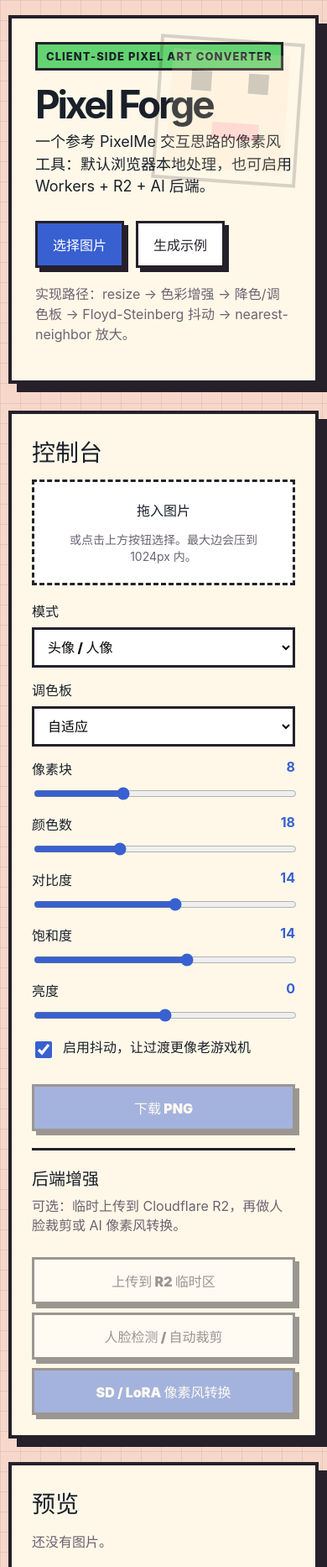
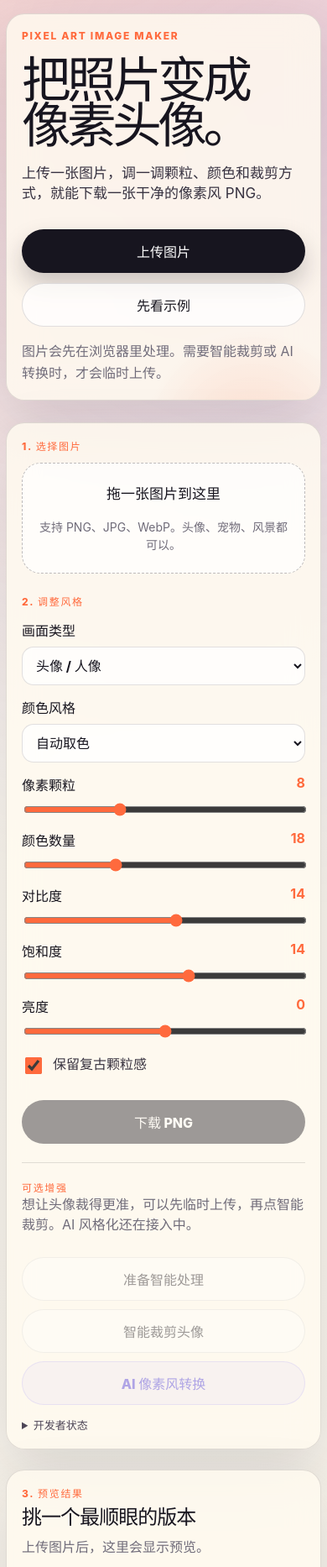
Before and after one commit to suprewen/pixel-forge, a website built with Vite: page index.html in a window 390 px wide. Shown: the top 1866 px of the page at 84% size. Built offline with nearby package versions, Linux system fonts and the light colour scheme.

Commit message:
Redesign Pixel Forge frontend

```diff
--- a/src/main.ts
+++ b/src/main.ts
@@ -76,27 +76,36 @@
 app.innerHTML = `
   <main class="shell">
     <section class="hero-panel">
-      <div class="eyebrow">Client-side pixel art converter</div>
-      <h1>Pixel Forge</h1>
-      <p class="lead">一个参考 PixelMe 交互思路的像素风工具：默认浏览器本地处理，也可启用 Workers + R2 + AI 后端。</p>
-      <div class="hero-actions">
-        <label class="primary-button" for="fileInput">选择图片</label>
-        <button class="ghost-button" id="demoButton" type="button">生成示例</button>
+      <div class="hero-copy">
+        <div class="eyebrow">Pixel art image maker</div>
+        <h1>把照片变成像素头像。</h1>
+        <p class="lead">上传一张图片，调一调颗粒、颜色和裁剪方式，就能下载一张干净的像素风 PNG。</p>
+        <div class="hero-actions">
+          <label class="primary-button" for="fileInput">上传图片</label>
+          <button class="ghost-button" id="demoButton" type="button">先看示例</button>
+        </div>
+        <p class="note">图片会先在浏览器里处理。需要智能裁剪或 AI 转换时，才会临时上传。</p>
       </div>
-      <p class="note">实现路径：resize → 色彩增强 → 降色/调色板 → Floyd-Steinberg 抖动 → nearest-neighbor 放大。</p>
+      <div class="hero-card" aria-hidden="true">
+        <div class="pixel-face">
+          <span></span><span></span><span></span>
+        </div>
+        <div class="hero-card-caption">clean pixel output</div>
+      </div>
     </section>
 
     <section class="workspace">
       <aside class="controls card">
-        <h2>控制台</h2>
+        <div class="section-kicker">1. 选择图片</div>
         <input id="fileInput" type="file" accept="image/*" />
         <div id="dropZone" class="drop-zone">
-          <strong>拖入图片</strong>
-          <span>或点击上方按钮选择。最大边会压到 1024px 内。</span>
+          <strong>拖一张图片到这里</strong>
+          <span>支持 PNG、JPG、WebP。头像、宠物、风景都可以。</span>
         </div>
 
+        <div class="section-kicker">2. 调整风格</div>
         <label class="field">
-          <span>模式</span>
+          <span>画面类型</span>
           <select id="mode">
             <option value="portrait">头像 / 人像</option>
             <option value="landscape">风景 / 宠物 / 物体</option>
@@ -104,54 +113,62 @@
         </label>
 
         <label class="field">
-          <span>调色板</span>
+          <span>颜色风格</span>
           <select id="palette">
-            <option value="adaptive">自适应</option>
-            <option value="pico8">PICO-8</option>
-            <option value="gameboy">Game Boy</option>
-            <option value="nesish">NES-ish</option>
+            <option value="adaptive">自动取色</option>
+            <option value="pico8">PICO-8 复古</option>
+            <option value="gameboy">Game Boy 绿调</option>
+            <option value="nesish">NES 游戏机</option>
           </select>
         </label>
 
-        <label class="field range"><span>像素块 <b id="blockValue">8</b></span><input id="block" type="range" min="3" max="18" value="8" /></label>
-        <label class="field range"><span>颜色数 <b id="colorsValue">18</b></span><input id="colors" type="range" min="4" max="48" value="18" /></label>
+        <label class="field range"><span>像素颗粒 <b id="blockValue">8</b></span><input id="block" type="range" min="3" max="18" value="8" /></label>
+        <label class="field range"><span>颜色数量 <b id="colorsValue">18</b></span><input id="colors" type="range" min="4" max="48" value="18" /></label>
         <label class="field range"><span>对比度 <b id="contrastValue">14</b></span><input id="contrast" type="range" min="-40" max="60" value="14" /></label>
         <label class="field range"><span>饱和度 <b id="saturationValue">14</b></span><input id="saturation" type="range" min="-80" max="80" value="14" /></label>
         <label class="field range"><span>亮度 <b id="brightnessValue">0</b></span><input id="brightness" type="range" min="-40" max="40" value="0" /></label>
 
-        <label class="check"><input id="dither" type="checkbox" checked /> 启用抖动，让过渡更像老游戏机</label>
+        <label class="check"><input id="dither" type="checkbox" checked /> 保留复古颗粒感</label>
         <button id="downloadButton" class="primary-button full" type="button" disabled>下载 PNG</button>
 
         <div class="backend-panel">
-          <h3>后端增强</h3>
-          <p id="backendStatus">可选：临时上传到 Cloudflare R2，再做人脸裁剪或 AI 像素风转换。</p>
-          <button id="uploadButton" class="ghost-button full" type="button" disabled>上传到 R2 临时区</button>
-          <button id="detectButton" class="ghost-button full" type="button" disabled>人脸检测 / 自动裁剪</button>
-          <button id="aiButton" class="primary-button full" type="button" disabled>SD / LoRA 像素风转换</button>
+          <div class="section-kicker">可选增强</div>
+          <p id="backendStatus">想让头像裁得更准，可以先临时上传，再点智能裁剪。AI 风格化还在接入中。</p>
+          <button id="uploadButton" class="ghost-button full" type="button" disabled>准备智能处理</button>
+          <button id="detectButton" class="ghost-button full" type="button" disabled>智能裁剪头像</button>
+          <button id="aiButton" class="secondary-button full" type="button" disabled>AI 像素风转换</button>
+          <details class="dev-details">
+            <summary>开发者状态</summary>
+            <p>当前已接入上传、临时存储和裁剪接口。AI 转换需要配置图像模型服务后才会启用。</p>
+          </details>
         </div>
       </aside>
 
       <section class="stage card">
         <div class="stage-head">
           <div>
-            <h2>预览</h2>
-            <p id="status">还没有图片。</p>
+            <div class="section-kicker">3. 预览结果</div>
+            <h2>挑一个最顺眼的版本</h2>
+            <p id="status">上传图片后，这里会显示预览。</p>
           </div>
-          <div class="variant-tabs" id="variantTabs"></div>
+          <div class="variant-tabs" id="variantTabs" aria-label="像素颗粒选项"></div>
         </div>
         <div class="preview-grid">
-          <div class="preview-box"><canvas id="sourceCanvas" width="512" height="512"></canvas><span>原图预处理</span></div>
-          <div class="preview-box result"><canvas id="resultCanvas" width="512" height="512"></canvas><span>像素风结果</span></div>
+          <div class="preview-box"><canvas id="sourceCanvas" width="512" height="512"></canvas><span>裁剪预览</span></div>
+          <div class="preview-box result"><canvas id="resultCanvas" width="512" height="512"></canvas><span>像素结果</span></div>
         </div>
       </section>
     </section>
 
     <section class="explain card">
-      <h2>复刻说明</h2>
+      <div>
+        <div class="section-kicker">怎么用</div>
+        <h2>三步完成</h2>
+      </div>
       <div class="steps">
-        <p><strong>PixelMe 网页版：</strong>前端压缩图片，后端做人脸检测和转换。</p>
-        <p><strong>当前版本：</strong>保留本地 Canvas 转换，同时加入 Cloudflare Workers API、R2 临时存储和 AI 转换适配层。</p>
-        <p><strong>AI 转换：</strong>前端会调用 Workers，再由 Workers 转发到已配置的 SD / LoRA 图像后端；未配置时会明确提示。</p>
+        <p><strong>上传图片</strong><span>先用浏览器本地生成像素效果，不需要等待后端。</span></p>
+        <p><strong>调整风格</strong><span>用颗粒、颜色、对比度和调色板找到你喜欢的味道。</span></p>
+        <p><strong>下载结果</strong><span>满意后直接保存 PNG。需要更准的人像裁剪时，再启用智能处理。</span></p>
       </div>
     </section>
   </main>
@@ -203,7 +220,7 @@
       state.settings.colors = 24
     }
     syncControls()
-updateBackendControls()
+    updateBackendControls()
     renderAll()
   })
   els.palette.addEventListener('change', () => {
@@ -261,7 +278,7 @@
   state.sourceName = file.name.replace(/\.[^.]+$/, '')
   const img = await loadImage(state.objectUrl)
   state.source = img
-  els.status.textContent = `已载入 ${file.name}，正在转换…`
+  els.status.textContent = `已载入 ${file.name}，正在生成像素版本…`
   updateBackendControls()
   renderAll()
 }
@@ -309,7 +326,7 @@
     state.upload = undefined
     state.crop = undefined
     state.sourceName = 'pixel-forge-demo'
-    els.status.textContent = '已载入示例图。'
+    els.status.textContent = '已载入示例图，正在生成像素版本。'
     updateBackendControls()
     renderAll()
   }
@@ -318,7 +335,7 @@
 
 function renderAll() {
   if (!state.source) return
-  els.status.textContent = '转换中…'
+  els.status.textContent = '正在生成像素版本…'
   requestAnimationFrame(() => {
     const normalized = normalizeSource(state.source!, state.settings.mode, state.crop)
     drawCanvas(els.sourceCanvas, normalized, true)
@@ -329,7 +346,7 @@
     renderTabs()
     drawCanvas(els.resultCanvas, state.variants[state.selected], true)
     els.downloadButton.disabled = false
-    els.status.textContent = '转换完成。可调参数或下载 PNG。'
+    els.status.textContent = '完成。可以继续微调，或直接下载 PNG。'
   })
 }
 
@@ -518,7 +535,7 @@
 
 async function uploadForBackend() {
   if (!state.originalFile) return
-  els.backendStatus.textContent = '正在上传到 R2 临时区…'
+  els.backendStatus.textContent = '正在准备智能处理…'
   const form = new FormData()
   form.append('image', state.originalFile)
   const response = await fetch('/api/upload', { method: 'POST', body: form })
@@ -528,13 +545,13 @@
     return
   }
   state.upload = payload
-  els.backendStatus.textContent = '已临时上传。可继续做人脸裁剪或 AI 转换。'
+  els.backendStatus.textContent = '已准备好。现在可以智能裁剪头像。'
   updateBackendControls()
 }
 
 async function runAutoCrop() {
   if (!state.upload || !state.source) return
-  els.backendStatus.textContent = '正在检测人脸 / 计算裁剪区域…'
+  els.backendStatus.textContent = '正在寻找头像主体…'
   const faceBox = await detectFaceInBrowser()
   const response = await fetch('/api/detect', {
     method: 'POST',
@@ -548,17 +565,17 @@
   })
   const payload = await response.json() as { crop?: CropRect; detected?: boolean; source?: string }
   if (!response.ok || !payload.crop) {
-    els.backendStatus.textContent = '裁剪失败。'
+    els.backendStatus.textContent = '暂时没裁好。你仍然可以使用当前预览。'
     return
   }
   state.crop = payload.crop
-  els.backendStatus.textContent = payload.detected ? '检测到人脸，已自动裁剪。' : '未检测到人脸，已使用居中智能裁剪。'
+  els.backendStatus.textContent = payload.detected ? '已根据人脸重新裁剪。' : '没有识别到明确人脸，已按画面中心裁剪。'
   renderAll()
 }
 
 async function runAiConvert() {
   if (!state.upload) return
-  els.backendStatus.textContent = '正在请求 SD / LoRA 像素风转换…'
+  els.backendStatus.textContent = '正在尝试 AI 像素风转换…'
   const response = await fetch('/api/convert', {
     method: 'POST',
     headers: { 'content-type': 'application/json' },
@@ -566,14 +583,14 @@
   })
   const payload = await response.json() as { url?: string; message?: string }
   if (!response.ok || !payload.url) {
-    els.backendStatus.textContent = payload.message ?? 'AI 后端尚未配置或转换失败。'
+    els.backendStatus.textContent = 'AI 转换还没开放。当前可以先使用本地像素效果。'
     return
   }
   const img = await loadImage(payload.url)
   state.source = img
   state.crop = undefined
   state.sourceName = `${state.sourceName || 'pixel-forge'}-ai`
-  els.backendStatus.textContent = 'AI 像素风结果已载入，可继续微调或下载。'
+  els.backendStatus.textContent = 'AI 结果已载入。可以继续微调或下载。'
   renderAll()
 }
 
--- a/src/style.css
+++ b/src/style.css
@@ -1,19 +1,25 @@
 :root {
   font-family: Inter, ui-sans-serif, system-ui, -apple-system, BlinkMacSystemFont, "Segoe UI", sans-serif;
-  color: #19202a;
-  background: #f6d7c9;
+  color: #17151f;
+  background: #f7f3ea;
   font-synthesis: none;
   text-rendering: optimizeLegibility;
   -webkit-font-smoothing: antialiased;
-  --ink: #19202a;
-  --muted: #6b6370;
-  --blue: #3860d1;
-  --pink: #f6d7c9;
-  --cream: #fff8e8;
-  --green: #63d471;
-  --red: #ff5a78;
-  --line: #25202a;
-  --shadow: 10px 10px 0 #25202a;
+  --ink: #17151f;
+  --muted: #706c7a;
+  --soft: #a09aa8;
+  --paper: #fffaf0;
+  --surface: #ffffff;
+  --surface-2: #f0eadf;
+  --line: rgba(23, 21, 31, .13);
+  --strong-line: rgba(23, 21, 31, .28);
+  --accent: #ff6a3d;
+  --accent-2: #6f5cff;
+  --green: #43c981;
+  --shadow: 0 24px 70px rgba(29, 22, 44, .13);
+  --radius-xl: 34px;
+  --radius-lg: 24px;
+  --radius-md: 16px;
 }
 
 * { box-sizing: border-box; }
@@ -23,217 +29,356 @@
   min-width: 320px;
   min-height: 100vh;
   background:
-    linear-gradient(90deg, rgba(37, 32, 42, .08) 1px, transparent 1px),
-    linear-gradient(rgba(37, 32, 42, .08) 1px, transparent 1px),
-    #f6d7c9;
-  background-size: 24px 24px;
+    radial-gradient(circle at 12% -10%, rgba(255, 106, 61, .24), transparent 34%),
+    radial-gradient(circle at 86% 4%, rgba(111, 92, 255, .18), transparent 30%),
+    linear-gradient(180deg, #fffaf0 0%, #f7f3ea 52%, #eee8dd 100%);
 }
 
 button, input, select { font: inherit; }
-button, label { -webkit-tap-highlight-color: transparent; }
+button, label, summary { -webkit-tap-highlight-color: transparent; }
+h1, h2, h3, p { margin-top: 0; }
 
 .shell {
-  width: min(1180px, calc(100% - 32px));
+  width: min(1220px, calc(100% - 32px));
   margin: 0 auto;
-  padding: 32px 0 56px;
+  padding: 28px 0 56px;
 }
 
 .hero-panel, .card {
-  border: 4px solid var(--line);
-  background: var(--cream);
+  border: 1px solid var(--line);
+  background: rgba(255, 250, 240, .82);
   box-shadow: var(--shadow);
+  backdrop-filter: blur(18px);
 }
 
 .hero-panel {
-  padding: clamp(28px, 5vw, 64px);
-  margin-bottom: 32px;
+  display: grid;
+  grid-template-columns: minmax(0, 1fr) 340px;
+  gap: clamp(24px, 6vw, 72px);
+  align-items: center;
+  padding: clamp(28px, 6vw, 76px);
+  margin-bottom: 26px;
+  border-radius: var(--radius-xl);
   position: relative;
   overflow: hidden;
 }
 
-.hero-panel::after {
+.hero-panel::before {
   content: "";
   position: absolute;
-  right: clamp(20px, 6vw, 80px);
-  top: 40px;
-  width: 164px;
-  height: 164px;
-  image-rendering: pixelated;
-  background:
-    linear-gradient(#000 0 0) 36px 36px / 24px 24px no-repeat,
-    linear-gradient(#000 0 0) 104px 36px / 24px 24px no-repeat,
-    linear-gradient(#ff5a78 0 0) 64px 96px / 56px 20px no-repeat,
-    linear-gradient(#ffe1bd 0 0) center / 140px 140px no-repeat;
-  border: 4px solid var(--line);
-  transform: rotate(4deg);
+  inset: auto -12% -50% 45%;
+  height: 360px;
+  background: radial-gradient(circle, rgba(255, 106, 61, .18), transparent 60%);
+  pointer-events: none;
 }
 
-.eyebrow {
-  display: inline-block;
-  padding: 6px 10px;
-  border: 3px solid var(--line);
-  background: var(--green);
-  font-weight: 800;
+.hero-copy { position: relative; z-index: 1; }
+
+.eyebrow, .section-kicker {
+  color: var(--accent);
+  font-size: 12px;
+  font-weight: 850;
+  letter-spacing: .14em;
   text-transform: uppercase;
-  letter-spacing: .08em;
-  font-size: 13px;
-  margin-bottom: 20px;
 }
 
-h1, h2, p { margin-top: 0; }
+.eyebrow { margin-bottom: 18px; }
+
 h1 {
-  margin-bottom: 12px;
-  font-size: clamp(46px, 9vw, 112px);
-  line-height: .88;
-  letter-spacing: -0.07em;
+  max-width: 820px;
+  margin-bottom: 18px;
+  font-size: clamp(48px, 8vw, 104px);
+  line-height: .92;
+  letter-spacing: -0.075em;
+  text-wrap: balance;
 }
-h2 { margin-bottom: 14px; font-size: 28px; }
+
+h2 {
+  margin: 8px 0 10px;
+  font-size: clamp(24px, 3vw, 34px);
+  line-height: 1.05;
+  letter-spacing: -0.04em;
+}
+
 .lead {
-  max-width: 650px;
-  font-size: clamp(18px, 2.3vw, 24px);
+  max-width: 660px;
+  margin-bottom: 0;
+  color: #373241;
+  font-size: clamp(18px, 2.2vw, 25px);
   line-height: 1.45;
-  color: var(--ink);
+  text-wrap: pretty;
 }
-.note { color: var(--muted); max-width: 720px; }
 
-.hero-actions { display: flex; gap: 14px; flex-wrap: wrap; margin: 28px 0 18px; }
-.primary-button, .ghost-button {
+.note {
+  max-width: 640px;
+  margin-bottom: 0;
+  color: var(--muted);
+  line-height: 1.65;
+}
+
+.hero-actions {
+  display: flex;
+  gap: 12px;
+  flex-wrap: wrap;
+  margin: 30px 0 16px;
+}
+
+.primary-button, .ghost-button, .secondary-button {
   appearance: none;
-  border: 3px solid var(--line);
-  color: var(--line);
-  font-weight: 900;
-  cursor: pointer;
-  padding: 13px 18px;
-  min-height: 52px;
+  min-height: 50px;
+  border: 1px solid transparent;
+  border-radius: 999px;
+  padding: 13px 20px;
   display: inline-flex;
   align-items: center;
   justify-content: center;
+  color: var(--ink);
+  font-weight: 780;
   text-decoration: none;
-  transition: transform .15s ease, box-shadow .15s ease, opacity .15s ease;
+  cursor: pointer;
+  transition: transform .16s ease, box-shadow .16s ease, opacity .16s ease, background .16s ease;
 }
+
 .primary-button {
-  background: var(--blue);
+  background: var(--ink);
   color: white;
-  box-shadow: 5px 5px 0 var(--line);
+  box-shadow: 0 14px 28px rgba(23, 21, 31, .22);
 }
-.ghost-button { background: white; box-shadow: 5px 5px 0 var(--line); }
-.primary-button:hover, .ghost-button:hover { transform: translate(-2px, -2px); box-shadow: 7px 7px 0 var(--line); }
-.primary-button:disabled, .ghost-button:disabled { opacity: .45; cursor: not-allowed; transform: none; box-shadow: 5px 5px 0 var(--line); }
+
+.ghost-button {
+  background: rgba(255, 255, 255, .72);
+  border-color: var(--line);
+}
+
+.secondary-button {
+  background: rgba(111, 92, 255, .11);
+  border-color: rgba(111, 92, 255, .28);
+  color: #4330d8;
+}
+
+.primary-button:hover, .ghost-button:hover, .secondary-button:hover {
+  transform: translateY(-1px);
+  box-shadow: 0 16px 34px rgba(23, 21, 31, .16);
+}
+
+.primary-button:focus-visible, .ghost-button:focus-visible, .secondary-button:focus-visible, select:focus-visible, input:focus-visible, summary:focus-visible {
+  outline: 3px solid rgba(255, 106, 61, .32);
+  outline-offset: 3px;
+}
+
+.primary-button:disabled, .ghost-button:disabled, .secondary-button:disabled {
+  opacity: .42;
+  cursor: not-allowed;
+  transform: none;
+  box-shadow: none;
+}
+
 .full { width: 100%; margin-top: 10px; }
+
+.hero-card {
+  position: relative;
+  z-index: 1;
+  display: grid;
+  gap: 16px;
+  justify-items: center;
+  padding: 20px;
+  border: 1px solid var(--line);
+  border-radius: 30px;
+  background: linear-gradient(180deg, rgba(255,255,255,.72), rgba(255,255,255,.38));
+}
+
+.pixel-face {
+  width: min(280px, 100%);
+  aspect-ratio: 1;
+  border-radius: 24px;
+  border: 1px solid var(--strong-line);
+  image-rendering: pixelated;
+  background:
+    linear-gradient(#17151f 0 0) 32% 38% / 12% 12% no-repeat,
+    linear-gradient(#17151f 0 0) 67% 38% / 12% 12% no-repeat,
+    linear-gradient(#ff6a3d 0 0) 43% 64% / 28% 8% no-repeat,
+    linear-gradient(#3b2a26 0 0) 18% 18% / 64% 18% no-repeat,
+    linear-gradient(#3b2a26 0 0) 12% 31% / 18% 36% no-repeat,
+    linear-gradient(#3b2a26 0 0) 72% 31% / 18% 36% no-repeat,
+    linear-gradient(135deg, #ffd8b8, #f3a7a0 52%, #8aa3ff);
+  box-shadow: inset 0 0 0 16px rgba(255, 255, 255, .24), 0 22px 50px rgba(23,21,31,.17);
+}
+
+.hero-card-caption {
+  color: var(--muted);
+  font-size: 13px;
+  font-weight: 760;
+  letter-spacing: .08em;
+  text-transform: uppercase;
+}
 
 .workspace {
   display: grid;
-  grid-template-columns: 340px 1fr;
-  gap: 28px;
+  grid-template-columns: 352px minmax(0, 1fr);
+  gap: 24px;
   align-items: start;
 }
-.card { padding: 24px; }
+
+.card {
+  border-radius: var(--radius-lg);
+  padding: 24px;
+}
+
 .controls { position: sticky; top: 20px; }
 #fileInput { position: absolute; inline-size: 1px; block-size: 1px; overflow: hidden; opacity: 0; }
 
 .drop-zone {
   display: grid;
-  gap: 6px;
+  gap: 8px;
   place-items: center;
-  min-height: 126px;
+  min-height: 132px;
   padding: 18px;
+  margin: 12px 0 24px;
   text-align: center;
-  border: 3px dashed var(--line);
-  background: #fff;
-  margin-bottom: 18px;
+  border: 1.5px dashed var(--strong-line);
+  border-radius: 22px;
+  background: rgba(255,255,255,.66);
+  transition: border-color .16s ease, background .16s ease, transform .16s ease;
 }
-.drop-zone span { color: var(--muted); font-size: 14px; }
-.drop-zone.dragging { background: #dcfce7; }
 
-.field { display: grid; gap: 8px; margin: 14px 0; font-weight: 800; }
+.drop-zone strong { font-size: 17px; }
+.drop-zone span { color: var(--muted); font-size: 14px; line-height: 1.5; }
+.drop-zone.dragging { background: rgba(67, 201, 129, .13); border-color: var(--green); transform: scale(1.01); }
+
+.field { display: grid; gap: 8px; margin: 14px 0; font-weight: 760; }
 .field span { display: flex; justify-content: space-between; gap: 10px; }
-.field b { color: var(--blue); }
-select, input[type="range"] {
-  width: 100%;
+.field b { color: var(--accent); }
+select, input[type="range"] { width: 100%; }
+select {
+  min-height: 46px;
+  border: 1px solid var(--line);
+  border-radius: 14px;
+  background: rgba(255,255,255,.74);
+  padding: 10px 12px;
+  color: var(--ink);
+  font-weight: 690;
 }
-select {
-  border: 3px solid var(--line);
-  background: white;
-  padding: 10px 12px;
-  font-weight: 800;
-}
-input[type="range"] { accent-color: var(--blue); }
+input[type="range"] { accent-color: var(--accent); }
+
 .check {
   display: flex;
   gap: 10px;
-  line-height: 1.35;
-  font-weight: 700;
+  line-height: 1.4;
+  font-weight: 690;
   margin: 18px 0;
+  color: #383340;
 }
-.check input { width: 20px; height: 20px; accent-color: var(--blue); }
+.check input { width: 20px; height: 20px; accent-color: var(--accent); flex: none; }
 
 .backend-panel {
-  margin-top: 20px;
-  padding-top: 18px;
-  border-top: 3px solid var(--line);
+  margin-top: 22px;
+  padding-top: 20px;
+  border-top: 1px solid var(--line);
 }
-.backend-panel h3 { margin: 0 0 8px; font-size: 20px; }
-.backend-panel p { color: var(--muted); line-height: 1.45; }
+.backend-panel p { color: var(--muted); line-height: 1.55; }
 
-.stage { min-height: 640px; }
+.dev-details {
+  margin-top: 14px;
+  color: var(--muted);
+  font-size: 13px;
+  line-height: 1.55;
+}
+.dev-details summary { cursor: pointer; font-weight: 760; color: #4d4657; }
+.dev-details p { margin: 8px 0 0; }
+
+.stage { min-height: 650px; }
 .stage-head {
   display: flex;
   align-items: start;
   justify-content: space-between;
   gap: 16px;
-  border-bottom: 3px solid var(--line);
-  padding-bottom: 18px;
+  padding-bottom: 20px;
   margin-bottom: 22px;
+  border-bottom: 1px solid var(--line);
 }
-#status { color: var(--muted); }
-.variant-tabs { display: flex; gap: 8px; }
+#status { margin-bottom: 0; color: var(--muted); line-height: 1.55; }
+.variant-tabs { display: flex; gap: 8px; flex-wrap: wrap; justify-content: flex-end; }
 .variant-tabs button {
-  border: 3px solid var(--line);
-  background: white;
-  padding: 8px 12px;
-  font-weight: 900;
+  min-height: 40px;
+  border: 1px solid var(--line);
+  border-radius: 999px;
+  background: rgba(255,255,255,.72);
+  padding: 8px 14px;
+  font-weight: 780;
   cursor: pointer;
 }
-.variant-tabs button.active { background: var(--green); }
+.variant-tabs button.active { background: var(--ink); color: white; }
 
 .preview-grid {
   display: grid;
   grid-template-columns: repeat(2, minmax(0, 1fr));
-  gap: 20px;
+  gap: 18px;
 }
 .preview-box {
   display: grid;
-  gap: 10px;
-  text-align: center;
-  font-weight: 900;
+  gap: 12px;
+  color: #484251;
+  font-weight: 780;
 }
 .preview-box canvas {
   width: 100%;
   aspect-ratio: 1 / 1;
   height: auto;
-  background: #f8f0dd;
-  border: 4px solid var(--line);
+  border: 1px solid var(--line);
+  border-radius: 24px;
+  background:
+    linear-gradient(45deg, rgba(23,21,31,.045) 25%, transparent 25%),
+    linear-gradient(-45deg, rgba(23,21,31,.045) 25%, transparent 25%),
+    linear-gradient(45deg, transparent 75%, rgba(23,21,31,.045) 75%),
+    linear-gradient(-45deg, transparent 75%, rgba(23,21,31,.045) 75%),
+    #f6efe2;
+  background-size: 28px 28px;
+  background-position: 0 0, 0 14px, 14px -14px, -14px 0;
   image-rendering: pixelated;
 }
 .result canvas { background: #fff; }
 
-.explain { margin-top: 32px; }
+.explain {
+  display: grid;
+  grid-template-columns: 240px 1fr;
+  gap: 24px;
+  margin-top: 24px;
+}
 .steps {
   display: grid;
-  grid-template-columns: repeat(3, 1fr);
-  gap: 18px;
+  grid-template-columns: repeat(3, minmax(0, 1fr));
+  gap: 14px;
 }
 .steps p {
-  padding: 16px;
-  border: 3px solid var(--line);
-  background: white;
+  display: grid;
+  gap: 8px;
+  margin: 0;
+  padding: 18px;
+  border: 1px solid var(--line);
+  border-radius: 20px;
+  background: rgba(255,255,255,.58);
   line-height: 1.55;
 }
+.steps strong { font-size: 17px; }
+.steps span { color: var(--muted); }
 
-@media (max-width: 900px) {
-  .shell { width: min(100% - 20px, 720px); padding-top: 18px; }
-  .hero-panel::after { opacity: .18; right: 18px; top: 24px; }
-  .workspace, .preview-grid, .steps { grid-template-columns: 1fr; }
+@media (prefers-reduced-motion: reduce) {
+  *, *::before, *::after { transition-duration: .01ms !important; scroll-behavior: auto !important; }
+}
+
+@media (max-width: 960px) {
+  .shell { width: min(100% - 20px, 760px); padding-top: 16px; }
+  .hero-panel, .workspace, .preview-grid, .explain, .steps { grid-template-columns: 1fr; }
+  .hero-card { display: none; }
   .controls { position: static; }
   .stage-head { flex-direction: column; }
+  .variant-tabs { justify-content: flex-start; }
 }
+
+@media (max-width: 520px) {
+  .shell { width: min(100% - 14px, 520px); }
+  .hero-panel, .card { border-radius: 22px; padding: 18px; }
+  h1 { font-size: clamp(42px, 15vw, 64px); }
+  .lead { font-size: 17px; }
+  .primary-button, .ghost-button, .secondary-button { width: 100%; }
+}
```
